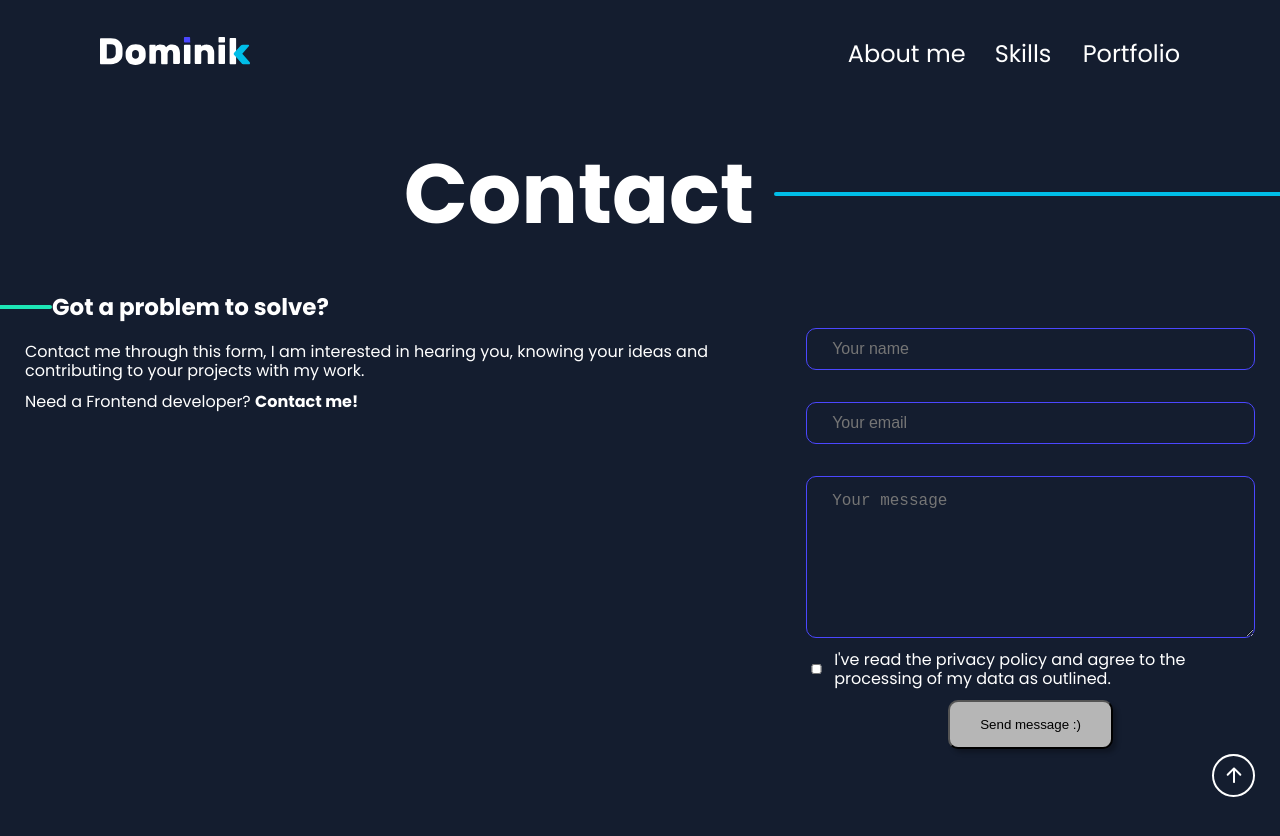
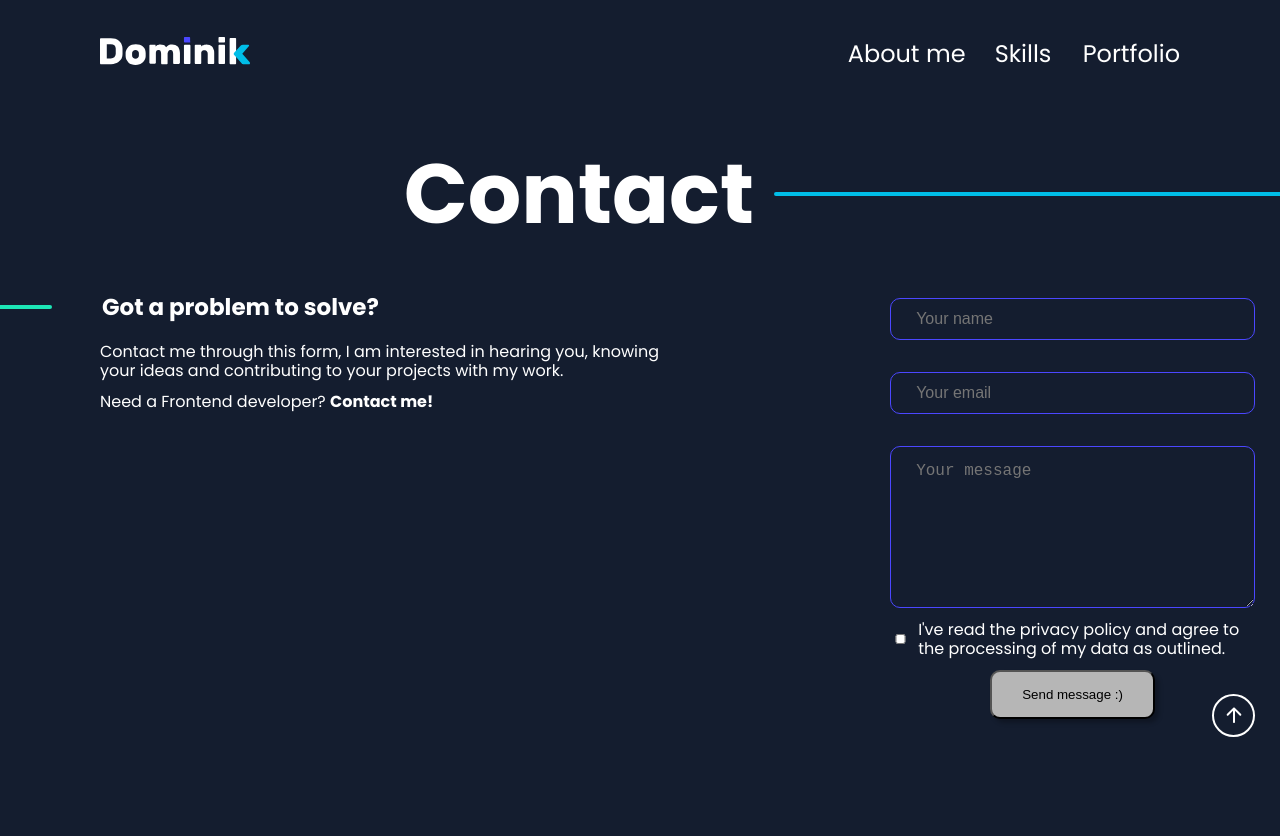
Before and after one commit to RafaelTauschek/rafaeltauschek.de, an Angular app: page / in a window 1280 px wide. Shown: the top 836 px of the page. After the commit the page ends 800 px from the top, so only its background shows below. Built offline with nearby package versions, Linux system fonts and the light colour scheme.

Commit message:
contact section responsiveness

```diff
--- a/src/app/contact-form/contact-form.component.scss
+++ b/src/app/contact-form/contact-form.component.scss
@@ -3,6 +3,18 @@ form {
     flex-direction: column;
     padding: 30px 25px;
     gap: 12px;
+
+    @media(min-width: 768px) {
+        padding: 30px 50px;
+    }
+
+    @media(min-width: 1024px) {
+        padding: 30px 75px 30px 0px;
+    }
+
+    @media(min-width: 1280px) {
+        padding: 0px 25px 0px 100px;
+    }
 }
 
 input {
--- a/src/app/contact-section/contact-section.component.scss
+++ b/src/app/contact-section/contact-section.component.scss
@@ -53,6 +53,14 @@
     display: flex;
     align-items: center;
 
+    @media(min-width: 768px) {
+        gap: 25px;
+    }
+
+    @media(min-width: 1280px) {
+        gap: 50px;
+    }
+
     h3 {
         margin: 0;
         font-size: 23px;
@@ -65,6 +73,18 @@
     display: flex;
     flex-direction: column;
     gap: 12px;
+
+    @media(min-width: 768px) {
+        padding: 0px 50px;
+    }
+
+    @media(min-width: 1024px) {
+        padding: 0px 75px;
+    }
+
+    @media(min-width: 1280px) {
+        padding: 0px 100px;
+    }
 
     p {
         margin: 0;
```
